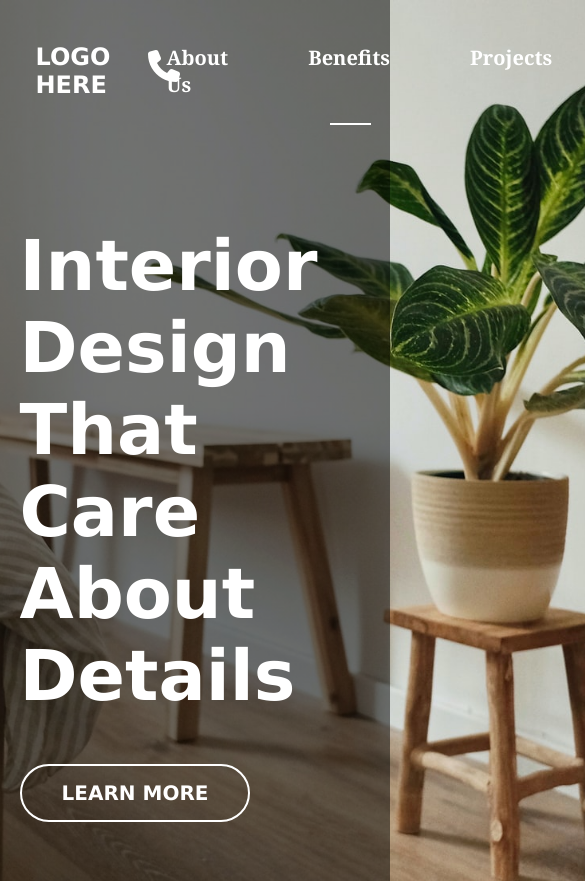
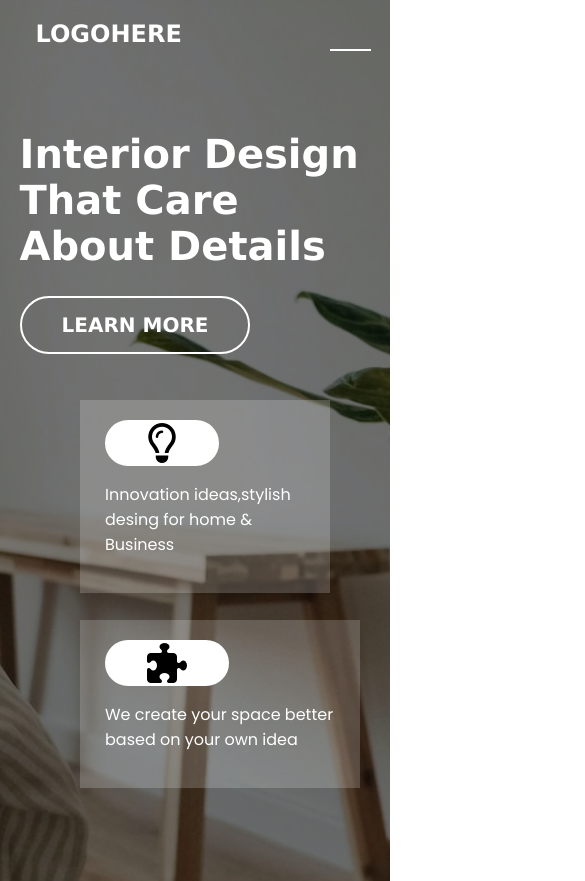
Before and after one commit to Manas-Murmu/InteriorDesign-LandingPage-Project10, a plain HTML site: page index.html in a window 390 px wide. Shown: the top 881 px of the page, 585 px wide, since content can reach past the window. Drawn offline with Linux system fonts and the light colour scheme; a web font is replaced by a local one.

Commit message:
MObile Responsiveness added

```diff
--- a/css/style.css
+++ b/css/style.css
@@ -11,7 +11,7 @@ body {
   background-position: center top;
   background-position: auto;
   background-repeat: no-repeat;
-  min-height: 120vh;
+  min-height: 150vh;
 }
 .navbar {
   display: flex;
@@ -139,3 +139,33 @@ p {
   color: white;
   margin-left: 65rem;
 }
+
+/* ------------------------------------------------------- */
+
+@media (max-width: 768px) {
+  body {
+    background-size: cover;
+  }
+  .navbar-links {
+    display: none;
+  }
+  .hero-section h1 {
+    margin-top: 80px;
+    font-size: 40px;
+  }
+  br {
+    display: none;
+  }
+  .bulb-section {
+    left: 80px;
+    top: 400px;
+  }
+  .puzzle-section {
+    left: 5rem;
+    margin-top: 220px;
+  }
+  .line,
+  .new1 {
+    display: none;
+  }
+}
```
Also changed, not shown: mobile view (2).png (added), 1 other file.
